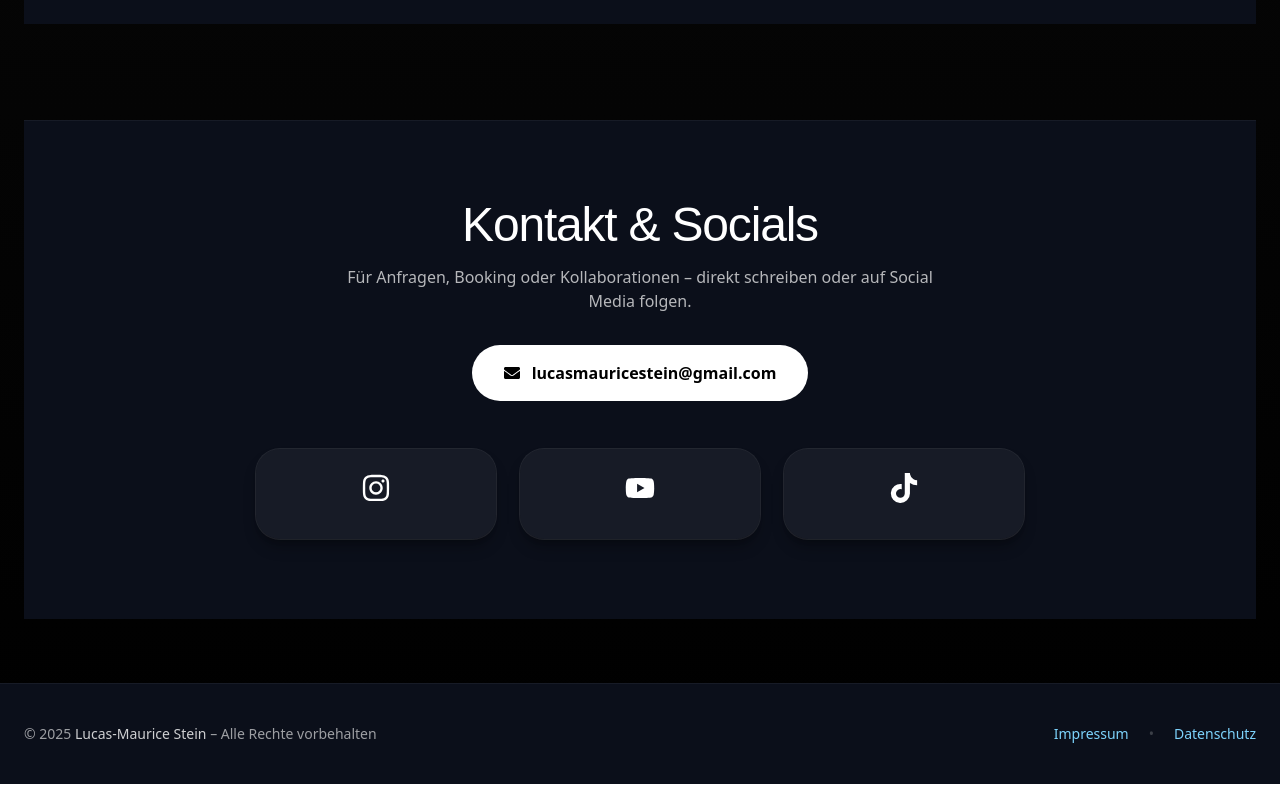
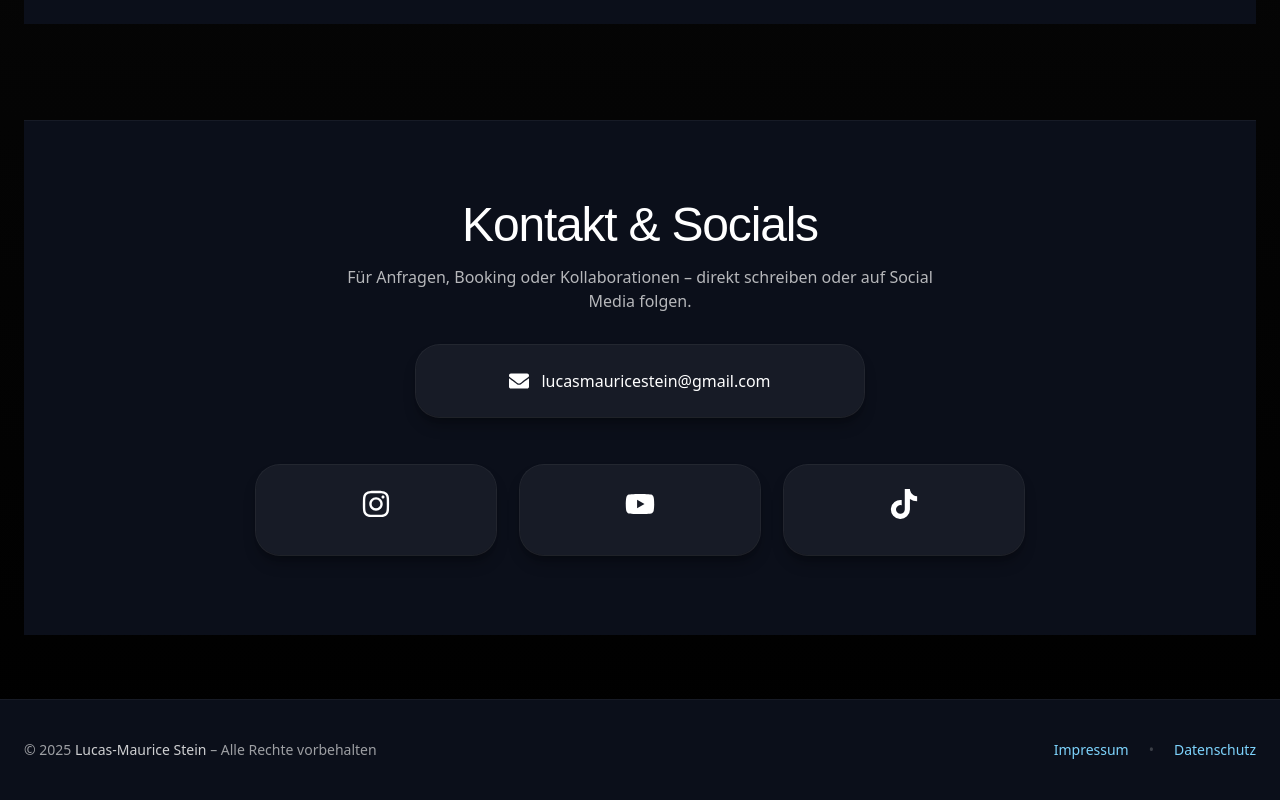
Before and after one commit to Lucas-MStein/swish41, a React (Vite) app: page / in a window 1280 px wide. Shown: the part 2585-3385 px from the top of the page. Built offline with nearby package versions, Linux system fonts and the light colour scheme; a web font is replaced by a local one.

Commit message:
adjusted contact cta button

```diff
--- a/src/components/Contact.jsx
+++ b/src/components/Contact.jsx
@@ -35,16 +35,17 @@ const Contact = () => {
                     Für Anfragen, Booking oder Kollaborationen – direkt schreiben oder auf Social Media folgen.
                 </p>
 
-                {/* Email CTA */}
-                <div className="mt-8">
+                <div className="mt-8 max-w-md mx-auto">
                     <a
                         href="mailto:lucasmauricestein@gmail.com"
-                        className="inline-flex items-center gap-3 bg-white text-black px-8 py-4 rounded-full font-semibold
-                       hover:bg-gray-200 transition active:scale-[0.98]
-                       focus:outline-none focus-visible:ring-2 focus-visible:ring-white/50"
+                        className="flex items-center justify-center gap-3 p-6 rounded-2xl
+               bg-white/5 ring-1 ring-white/10 shadow-lg shadow-black/30
+               hover:bg-white/10 transition"
                     >
-                        <FaEnvelope />
-                        lucasmauricestein@gmail.com
+                        <FaEnvelope className="text-xl" />
+                        <span className="font-medium">
+      lucasmauricestein@gmail.com
+    </span>
                     </a>
                 </div>
 
```
